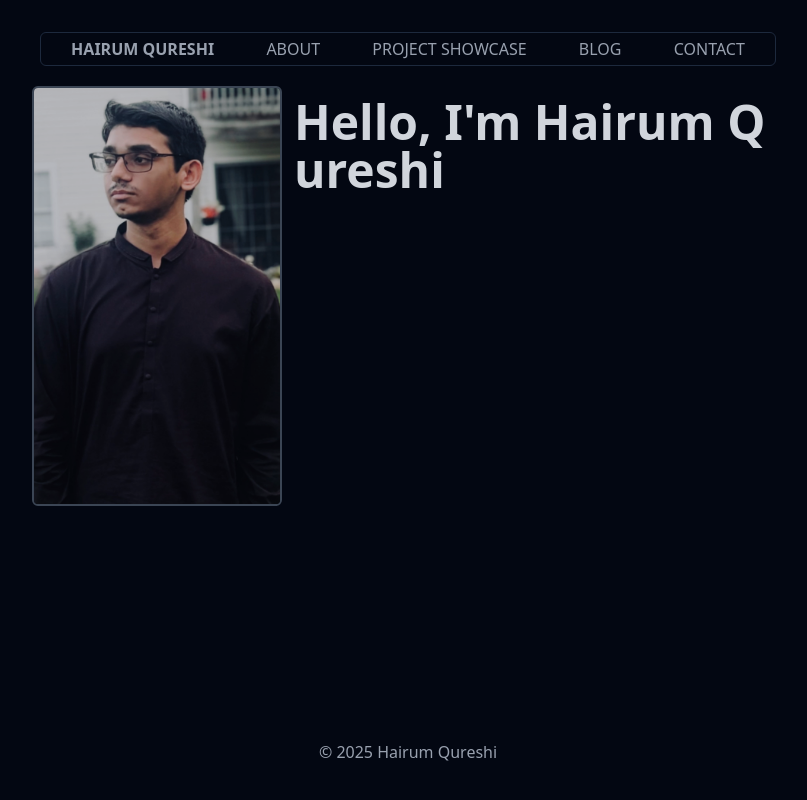
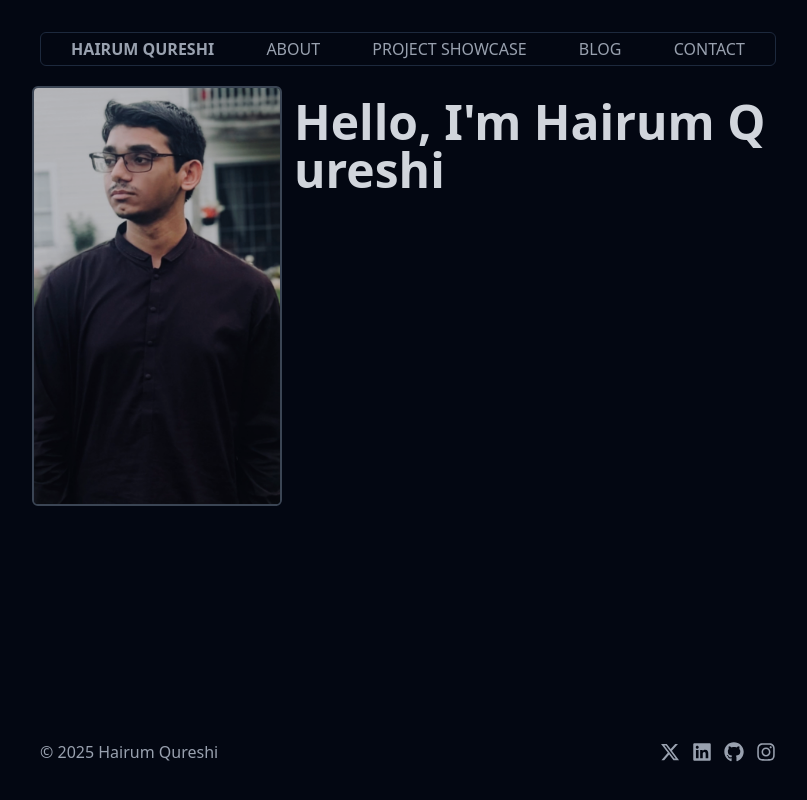
Before and after one commit to Hairum-Qureshi/personal-portfolio, a Next.js app: page / in a window 1280 px wide. Shown: the whole page, without its empty margins (232-1039 px from the left). Built offline with nearby package versions, Linux system fonts and the light colour scheme.

Commit message:
added social media icons to footer

```diff
--- a/app/components/Footer.tsx
+++ b/app/components/Footer.tsx
@@ -1,7 +1,27 @@
+import { FaXTwitter } from "react-icons/fa6";
+import { FaLinkedin } from "react-icons/fa";
+import { FaGithub } from "react-icons/fa6";
+import { FaInstagram } from "react-icons/fa6";
+import Link from "next/link";
+
 export default function Footer() {
 	return (
-		<div className="text-gray-400 w-full text-center">
+		<div className="text-gray-400 flex w-full mt-4">
 			© {new Date().getFullYear()} Hairum Qureshi
+			<div className="ml-auto flex items-center space-x-3 text-xl">
+				<Link href="https://x.com/personal_hq">
+					<FaXTwitter />
+				</Link>
+				<Link href="https://www.linkedin.com/in/hairum-qureshi/">
+					<FaLinkedin />
+				</Link>
+				<Link href="https://github.com/hairum-qureshi">
+					<FaGithub />
+				</Link>
+				<Link href="https://instagram.com/personal_hq">
+					<FaInstagram />
+				</Link>
+			</div>
 		</div>
 	);
 }
```
